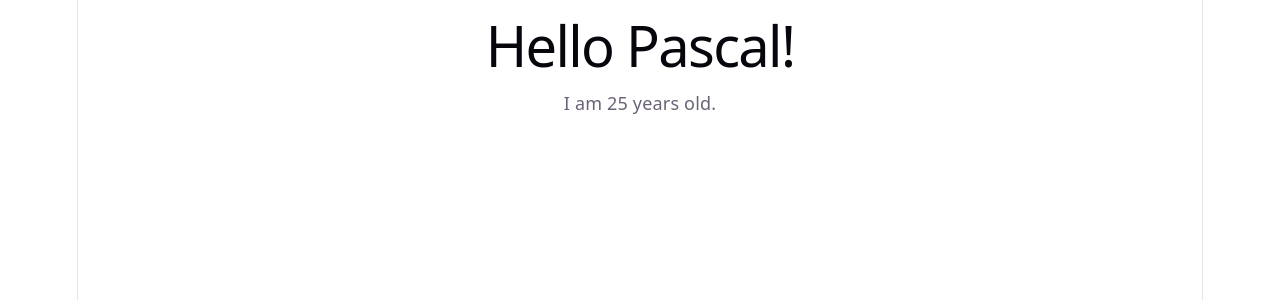
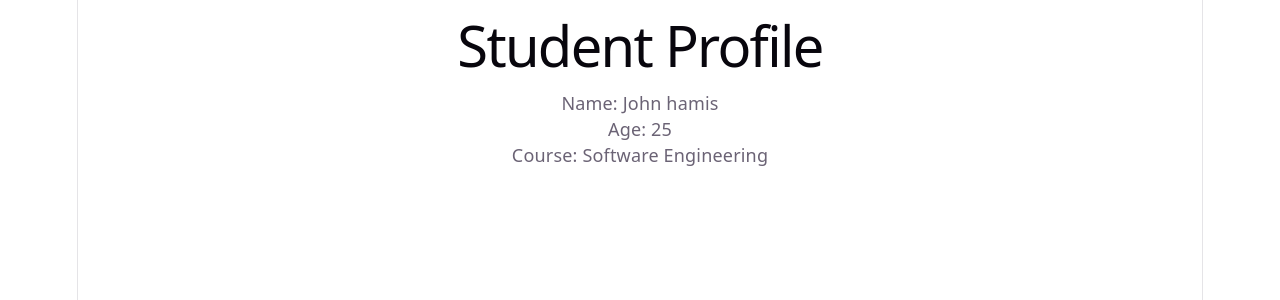
Before and after one commit to putcode677/My-react-app, a React (Vite) app: page / in a window 1280 px wide. Shown: the top 300 px of the page. Built offline with nearby package versions, Linux system fonts and the light colour scheme.

Commit message:
student profile as an example of react components

```diff
--- a/src/App.jsx
+++ b/src/App.jsx
@@ -1,11 +1,26 @@
+
+
+function Header() {
+  return <h1>Student Profile</h1>
+}
+
 function App() {
-  const name = "Pascal"
-  const age = 25
-
   return (
     <div>
-      <h1>Hello {name}!</h1>
-      <p>I am {age} years old.</p>
+      <Header />
+      <StudentProfile />
+    </div>
+  )
+}
+
+
+
+function StudentProfile() {
+  return (
+    <div>
+      <p>Name: John hamis</p>
+      <p>Age: 25</p>
+      <p>Course: Software Engineering</p>
     </div>
   )
 }
```
